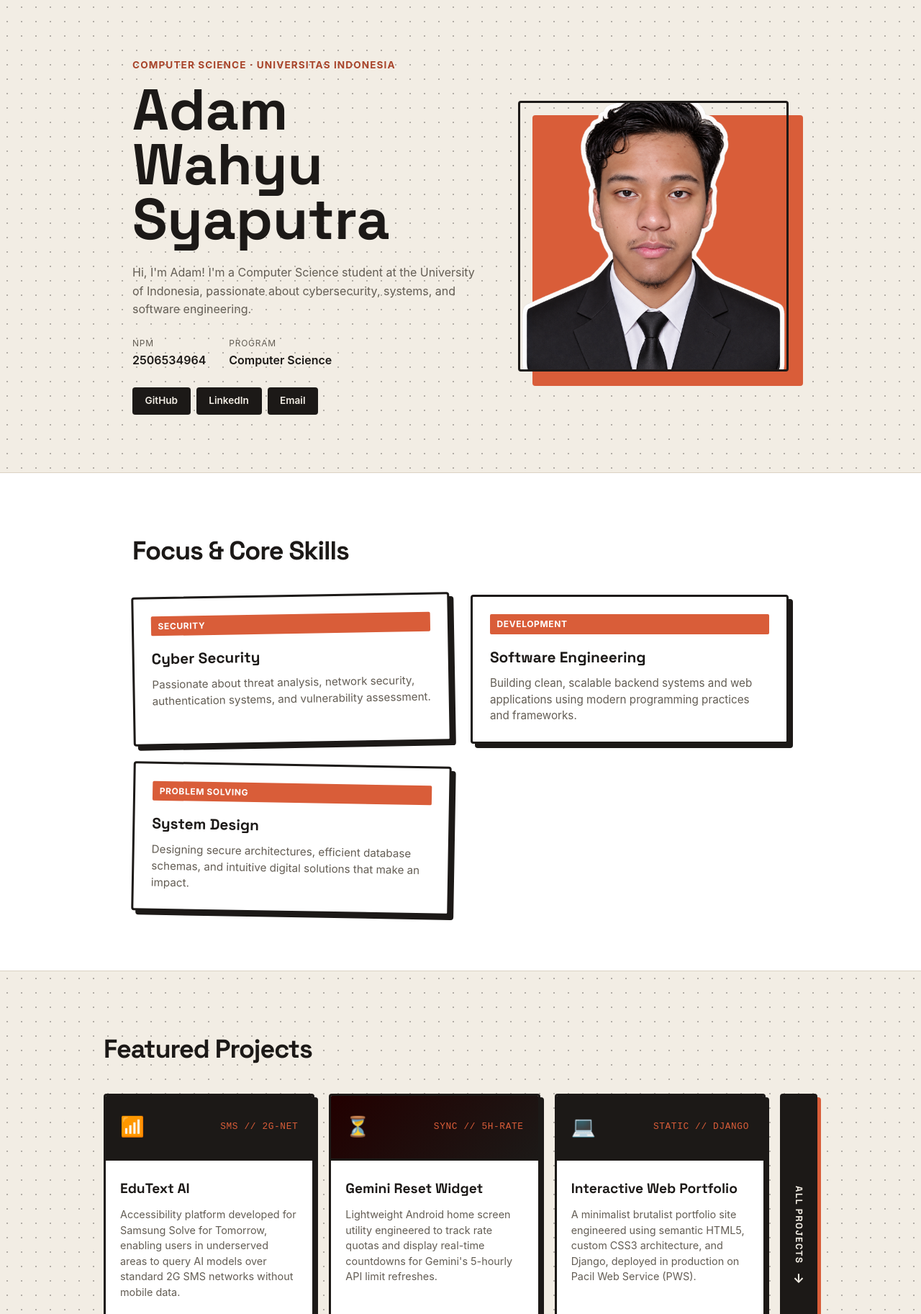
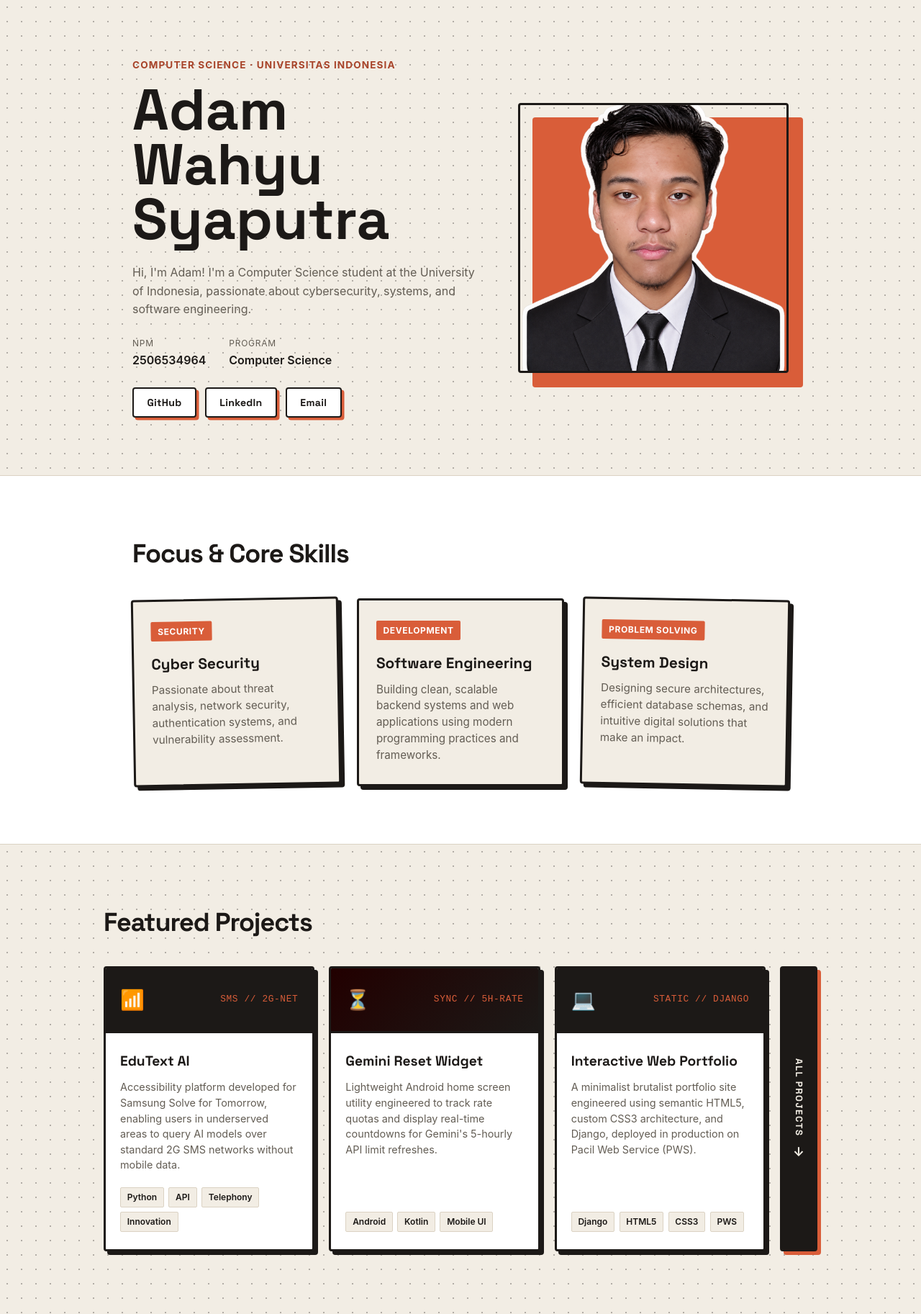
Before and after one commit to adamwsyaputra/myportofolio, a Django app: page / in a window 1280 px wide. Shown: the part 74-1899 px from the top of the page at 72% size. Run offline with Django 5.2, Linux system fonts and the light colour scheme.

Commit message:
feat(style): Bug fix and style update on index.html

```diff
--- a/static/css/style.css
+++ b/static/css/style.css
@@ -149,24 +149,39 @@ h1, h2, h3, .brand {
 
 .social-links {
   display: flex;
-  gap: 0.5rem;
+  gap: 0.75rem;
   flex-wrap: wrap;
 }
 
 .social-link {
-  display: inline-block;
-  font-size: 0.85rem;
-  font-weight: 600;
+  display: inline-flex;
+  align-items: center;
+  justify-content: center;
+  font-family: "Space Grotesk", -apple-system, sans-serif;
+  font-size: 0.88rem;
+  font-weight: 700;
+  letter-spacing: 0.02em;
   text-decoration: none;
-  color: var(--paper);
-  background-color: var(--ink);
+  color: var(--ink);
+  background-color: #ffffff;
+  border: 2.5px solid var(--ink);
   border-radius: var(--radius);
-  padding: 0.5rem 1.1rem;
-  transition: background-color 0.2s ease;
+  padding: 0.5rem 1.15rem;
+  box-shadow: 3.5px 3.5px 0 var(--accent);
+  transition: transform 0.15s ease, box-shadow 0.15s ease, background-color 0.15s ease, color 0.15s ease;
+  cursor: pointer;
 }
 
 .social-link:hover {
-  background-color: var(--accent);
+  background-color: var(--paper);
+  color: var(--ink);
+  transform: translate(-2px, -2px);
+  box-shadow: 5.5px 5.5px 0 var(--accent);
+}
+
+.social-link:active {
+  transform: translate(2px, 2px);
+  box-shadow: 1px 1px 0 var(--accent);
 }
 
 .hero-photo {
@@ -211,35 +226,49 @@ h1, h2, h3, .brand {
   letter-spacing: -0.03em;
 }
 
-.skills-grid {
+.skills-section .skills-grid {
   display: grid;
   grid-template-columns: repeat(3, 1fr);
   gap: 1.5rem;
+  margin-top: 0;
 }
 
-.skill-card {
+.skills-section .skill-card {
+  position: relative;
   background: var(--paper);
   border: 3px solid var(--ink);
   padding: 1.75rem 1.5rem;
   border-radius: var(--radius);
   box-shadow: 5px 5px 0 var(--ink);
+  display: block;
   transition: transform 0.2s ease, box-shadow 0.2s ease;
 }
 
-.skill-card:hover {
-  transform: translateY(-4px);
+.skills-section .skill-card:hover {
   box-shadow: 7px 7px 0 var(--accent);
 }
 
-.tilt-left {
+.skills-section .tilt-left {
   transform: rotate(-1deg);
 }
 
-.tilt-right {
+.skills-section .tilt-left:hover {
+  transform: rotate(-1deg) translateY(-4px);
+}
+
+.skills-section .skill-card:not(.tilt-left):not(.tilt-right):hover {
+  transform: translateY(-4px);
+}
+
+.skills-section .tilt-right {
   transform: rotate(1deg);
 }
 
-.card-badge {
+.skills-section .tilt-right:hover {
+  transform: rotate(1deg) translateY(-4px);
+}
+
+.skills-section .card-badge {
   display: inline-block;
   background: var(--accent);
   color: #fff;
@@ -1119,14 +1159,14 @@ h1, h2, h3, .brand {
 }
 
 /* --- Dedicated Skills Page (/skills/) --- */
-.skills-grid {
+.experience-page-section .skills-grid {
   display: grid;
   grid-template-columns: repeat(auto-fit, minmax(310px, 1fr));
   gap: 1.75rem;
   margin-top: 1.75rem;
 }
 
-.skill-card {
+.experience-page-section .skill-card {
   position: relative;
   background-color: var(--surface);
   border: 3px solid var(--ink);
```
Also changed, not shown: other parts of static/css/style.css (+27 -3 lines).
